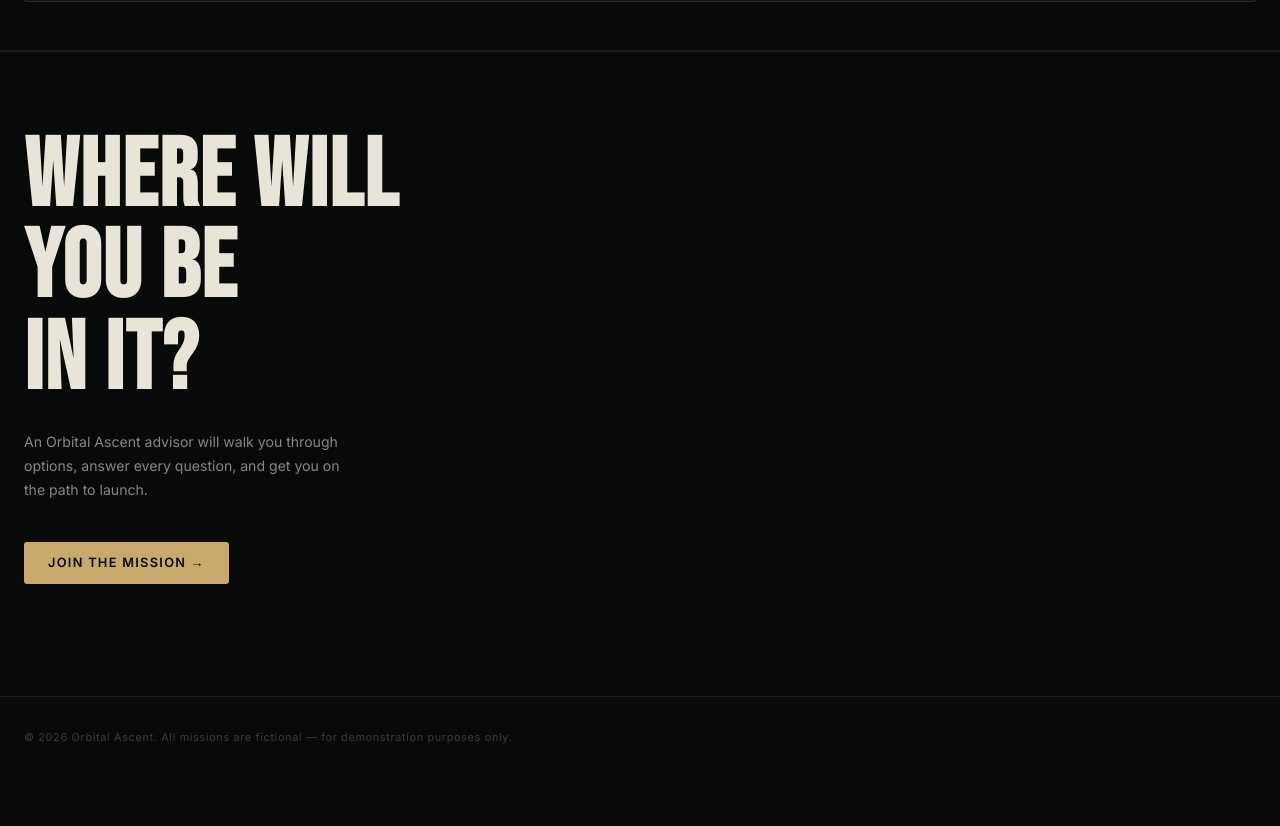
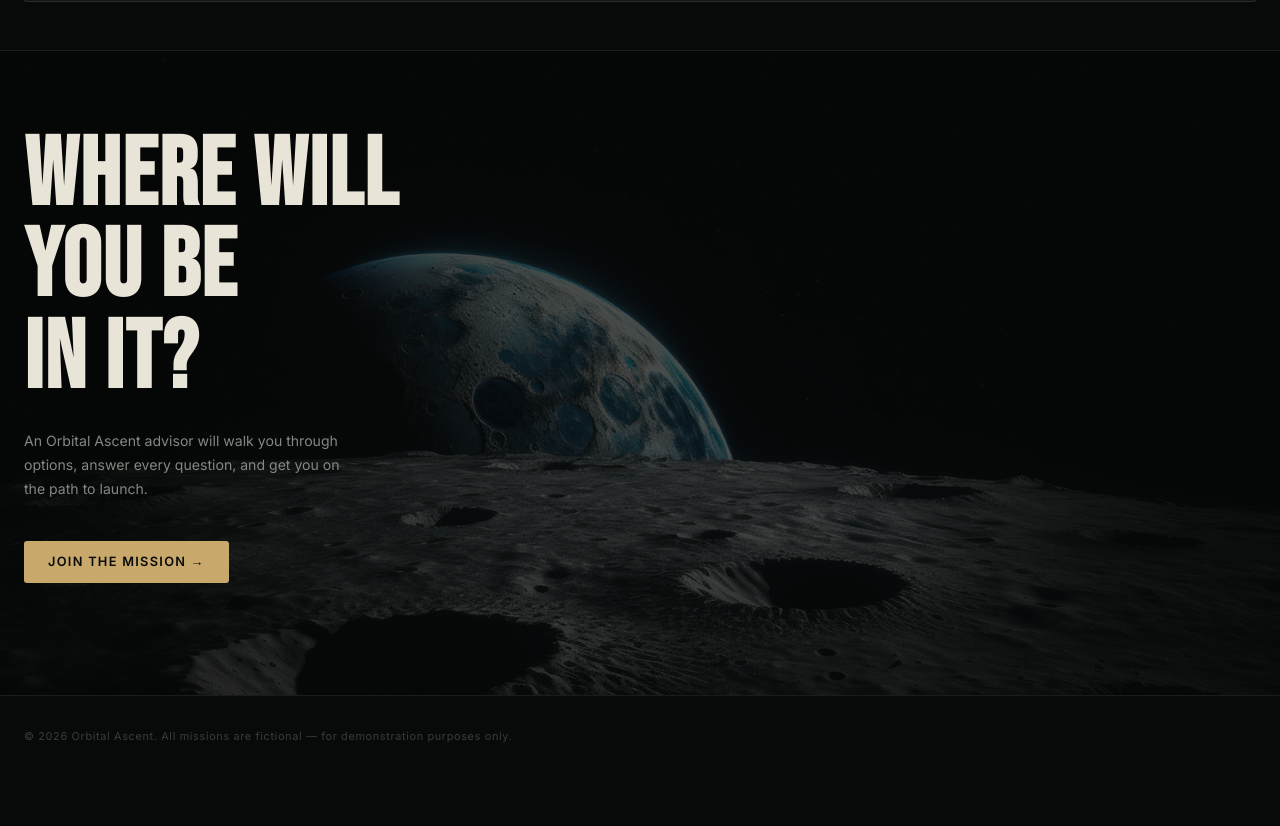
Before and after one commit to mtsmith3325/orbital-ascent, a website built with Vite: page index.html in a window 1280 px wide. Shown: the part 3480-4306 px from the top of the page. Built offline with nearby package versions, Linux system fonts and the light colour scheme.

Commit message:
Add moon-footer.jpg as background to closing CTA section

```diff
--- a/src/main.js
+++ b/src/main.js
@@ -177,6 +177,8 @@ function renderBrochure() {
     </section>
 
     <section class="close-cta-section">
+      <img class="close-cta-bg" src="/src/images/moon-footer.jpg" alt="" aria-hidden="true">
+      <div class="close-cta-bg-overlay"></div>
       <h2 class="close-cta-headline reveal">Where Will<br>You Be<br>In It?</h2>
       <p class="close-cta-sub reveal stagger-1">An Orbital Ascent advisor will walk you through options, answer every question, and get you on the path to launch.</p>
       <button type="button" class="close-cta-button reveal stagger-2" id="closeCta">Join the Mission →</button>
--- a/src/styles/main.css
+++ b/src/styles/main.css
@@ -779,7 +779,32 @@ body {
 /* ─── CLOSING CTA ────────────────────────────────────────────────────────── */
 .close-cta-section {
   padding: 5rem 1.5rem calc(7rem + var(--safe-b));
-  border-top: 1px solid rgba(183, 183, 172, 0.12);
+  position: relative;
+  overflow: hidden;
+}
+
+.close-cta-bg {
+  position: absolute;
+  inset: 0;
+  width: 100%;
+  height: 100%;
+  object-fit: cover;
+  object-position: center top;
+  z-index: 0;
+}
+
+.close-cta-bg-overlay {
+  position: absolute;
+  inset: 0;
+  background: rgba(8, 10, 9, 0.72);
+  z-index: 1;
+}
+
+.close-cta-section .close-cta-headline,
+.close-cta-section .close-cta-sub,
+.close-cta-section .close-cta-button {
+  position: relative;
+  z-index: 2;
 }
 
 .close-cta-headline {
```
Also changed, not shown: src/images/moon-footer.jpg (added), 1 other file.
